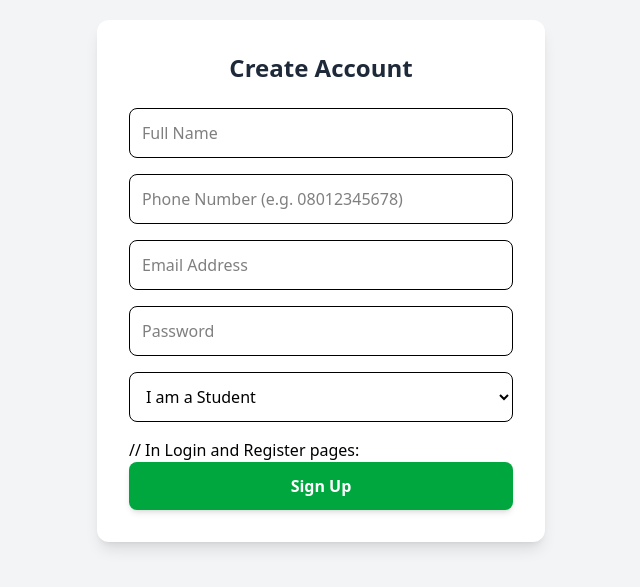
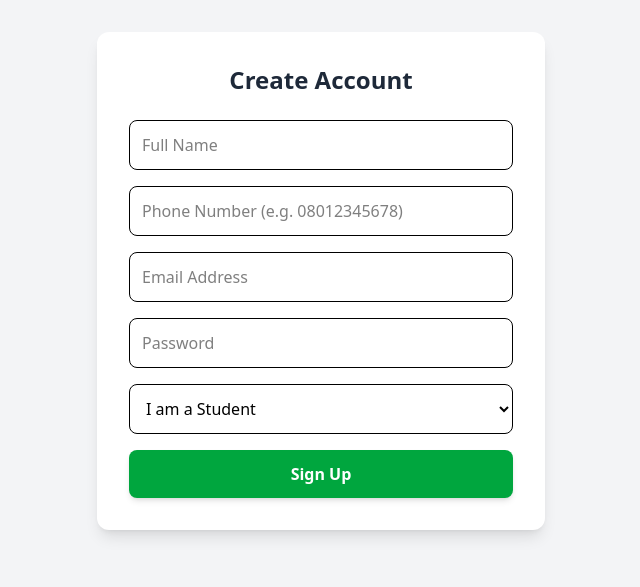
Before and after one commit to emmex43/student-housing-platform, a Next.js app in the folder client/: page /register in a window 1280 px wide. Shown: the part 119-706 px from the top of the page, without its empty margins (319-959 px from the left). Built offline with nearby package versions, Linux system fonts and the light colour scheme.

Commit message:
Remove commented code in register page

```diff
--- a/client/app/register/page.js
+++ b/client/app/register/page.js
@@ -76,7 +76,6 @@ export default function Register() {
             <option value="LANDLORD">I am a Landlord</option>
           </select>
 
-          // In Login and Register pages:
           <button
             className="w-full bg-green-600 text-white p-3 rounded-lg font-bold shadow-md
              hover:bg-green-700 hover:-translate-y-0.5
```
